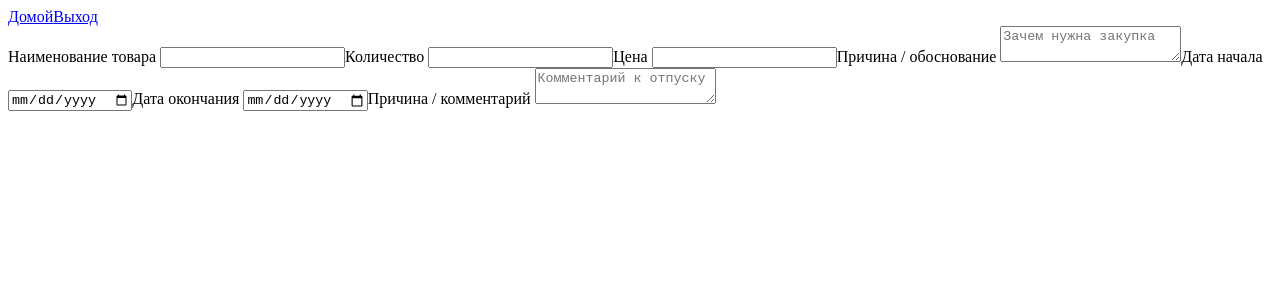
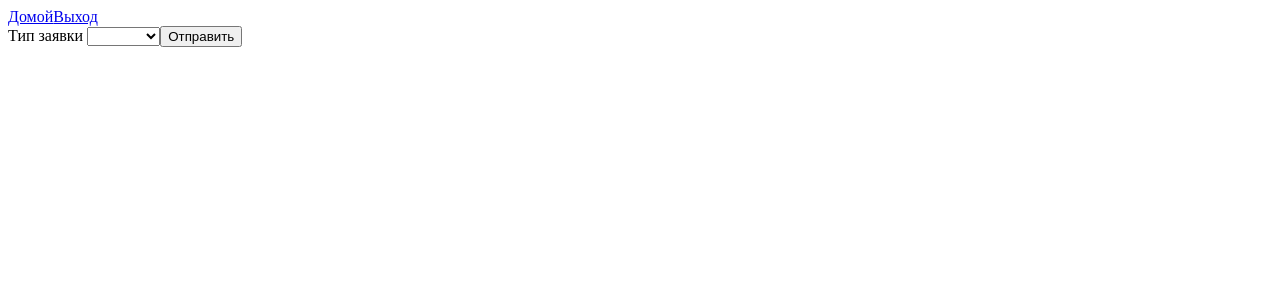
Before and after one commit to ArturGilmutdinov1/task-flow-manager, a Vue app in the folder frontend/: page /create-ticket in a window 1280 px wide. Shown: the top 300 px of the page. Built offline with nearby package versions, Linux system fonts and the light colour scheme; the HTML template or start-up script is replaced by a standard one.

Commit message:
add API and logic CreateTicket

```diff
--- a/frontend/package.json
+++ b/frontend/package.json
@@ -45,7 +45,8 @@
     "vite": "^8.0.8",
     "vite-plugin-vue-devtools": "^8.1.1",
     "vitest": "^4.1.4",
-    "vue-tsc": "^3.2.6"
+    "vue-tsc": "^3.2.6",
+    "axios": "^1.8.4"
   },
   "engines": {
     "node": "^20.19.0 || >=22.12.0"
--- /dev/null
+++ b/frontend/src/api/index.ts
@@ -0,0 +1,7 @@
+//Api
+export { ticketApi } from "./endpoints/ticket";
+export { userApi } from "./endpoints/users";
+
+//Type
+export type { CreateTicket } from "./endpoints/ticket";
+export type { CreateUserData } from "./endpoints/users";
--- a/frontend/src/components/CreateTicket.vue
+++ b/frontend/src/components/CreateTicket.vue
@@ -1,8 +1,19 @@
 <template>
     <section>
         <form>
-            <CreateTicketPurchase @response="(childFormData) => formData = childFormData"/>
-            <CreateTicketVacation @response="(childFormData) => formData = childFormData"/>
+            <label>
+                Тип заявки
+                <select v-model="ticketType">
+                    <option v-for="ticket of ticketsType" :value="ticket.value">
+                        {{ticket.text}}
+                    </option>
+                </select>
+            </label>
+
+            <CreateTicketPurchase v-if="ticketType==='purchase'" @response="(childFormData) => formData = childFormData"/>
+            <CreateTicketVacation v-if="ticketType==='vacation'" @response="(childFormData) => formData = childFormData"/>
+
+            <button @click="createTicket()">Отправить</button>
         </form>
     </section>
 </template>
@@ -10,14 +21,26 @@
 
 <script setup lang="ts">
     import { ref } from 'vue';
-    import { useRouter } from 'vue-router';
-
     import CreateTicketPurchase from './CreateTicketPurchase.vue';
     import CreateTicketVacation from './CreateTicketVacation.vue';
+    import type { CreateTicket } from '@/api'
 
-     const formData = ref({})
+    const ticketsType = ref([
+        { text: 'Покупка', value: 'purchase' },
+        { text: 'Отпуск', value: 'vacation' },
+        ])
 
-    const router = useRouter();
+    const formData = ref({})
+    const ticketType = ref('')
 
+    function createTicket() {
+        const params = {
+            ticketType: ticketType.value,
+            ...formData.value
+        }
+
+        console.log(params);
+
+    }
 
 </script>
```
Also changed, not shown: frontend/src/api/client.ts (added, +11 -0 lines), frontend/src/api/endpoints/ticket.ts (added, +22 -0 lines), frontend/src/api/endpoints/users.ts (added, +12 -0 lines), 1 other file (tests, documents, lock files or other folders).
